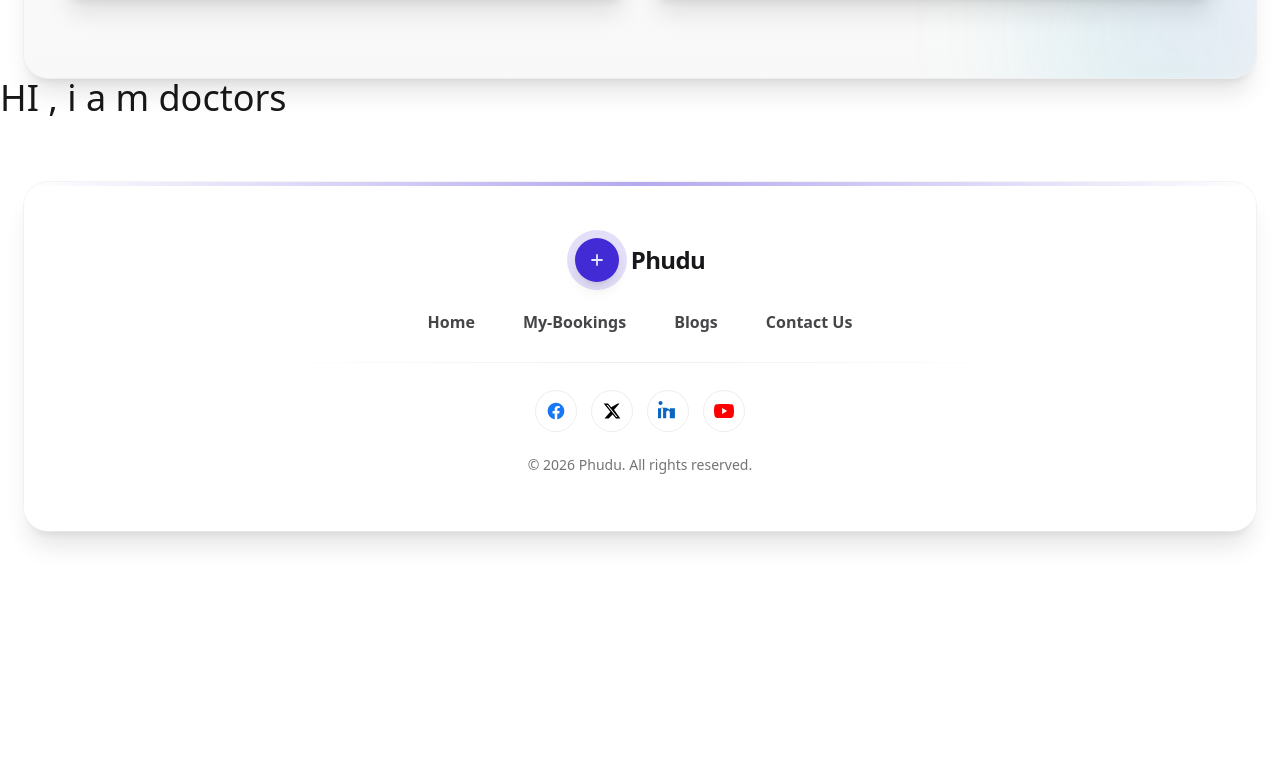
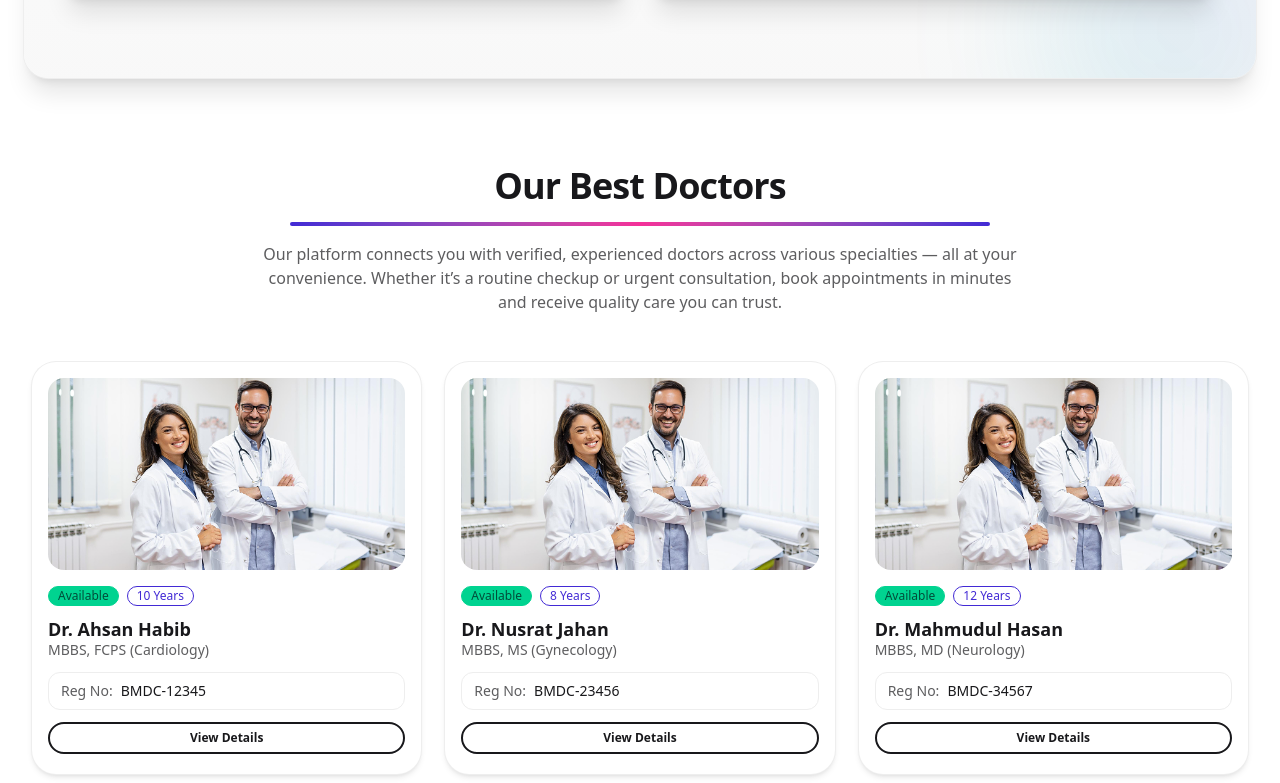
Before and after one commit to DevSiam420/Medical-Appointment-Booking-Application, a React (Vite) app: page / in a window 1280 px wide. Shown: the part 797-1580 px from the top of the page. Before the commit the page ends 1328 px from the top, so only its background shows below. Built offline with nearby package versions, Linux system fonts and the light colour scheme.

Commit message:
fetch data and show doctor card

```diff
--- a/src/Pages/Doctor/Doctor.jsx
+++ b/src/Pages/Doctor/Doctor.jsx
@@ -1,11 +1,57 @@
-import React from 'react';
+import React from "react";
 
-const Doctor = () => {
-    return (
-        <div>
-            <h1>hi</h1>
+const Doctor = ({ singleDoctor }) => {
+  const { name, image, education, experience, registration } = singleDoctor;
+
+  return (
+
+    <div className="group relative w-full">
+      {/* Hover glow */}
+      <div className="absolute -inset-0.5 rounded-3xl bg-gradient-to-br from-primary/0 via-primary/30 to-fuchsia-500/0 opacity-0 blur-xl transition group-hover:opacity-100" />
+
+      <div className="relative h-full rounded-3xl bg-base-100 ring-1 ring-base-300 shadow-md transition-all duration-300 group-hover:-translate-y-1 group-hover:shadow-xl">
+        {/* Image */}
+        <div className="p-4">
+          <div className="overflow-hidden rounded-2xl">
+            <img
+              src='/banner-img-1.png'
+              alt={name}
+              className="h-40 sm:h-44 md:h-48 w-full object-cover transition-transform duration-300 group-hover:scale-105"
+            />
+          </div>
         </div>
-    );
+
+        {/* Content */}
+        <div className="px-4 pb-5 space-y-3">
+          {/* Badges */}
+          <div className="flex flex-wrap gap-2">
+            <span className="badge badge-success badge-sm rounded-full">
+              Available
+            </span>
+            <span className="badge badge-outline badge-sm rounded-full text-primary border-primary">
+              {experience}
+            </span>
+          </div>
+
+          <div>
+            <h3 className="text-lg font-bold leading-tight">{name}</h3>
+            <p className="text-sm text-base-content/70">{education}</p>
+          </div>
+
+          {/* Registration */}
+          <div className="flex items-center gap-2 rounded-xl border border-base-300 px-3 py-2 text-sm">
+            <span className="opacity-70">Reg No:</span>
+            <span className="font-medium">{registration}</span>
+          </div>
+
+          {/* Button */}
+          <button className="btn btn-outline btn-sm w-full rounded-full border-2 hover:border-primary hover:bg-primary/10">
+            View Details
+          </button>
+        </div>
+      </div>
+    </div>
+  );
 };
 
 export default Doctor;
--- a/src/Pages/Doctors/Doctors.jsx
+++ b/src/Pages/Doctors/Doctors.jsx
@@ -2,84 +2,41 @@ import React, { Suspense } from "react";
 import Doctor from "../Doctor/Doctor";
 
 const Doctors = ({ Data }) => {
-  console.log(Data);
+  return (
+    <section className="mx-auto max-w-7xl px-4 sm:px-6 lg:px-8 mt-6 sm:mt-10">
+      {/* Title */}
+      <div className="px-6 sm:px-10 py-10 sm:py-12 text-center">
+        <h2 className="text-2xl sm:text-3xl md:text-4xl font-extrabold tracking-tight">
+          Our Best Doctors
+        </h2>
+        <div className="mt-4 flex justify-center">
+          <span className="h-1 w-175 rounded-full bg-gradient-to-r from-primary via-secondary to-primary" />
+        </div>
+        <p className="mt-4 max-w-3xl mx-auto text-xs sm:text-sm md:text-base text-base-content/70">
+          Our platform connects you with verified, experienced doctors across
+          various specialties — all at your convenience. Whether it’s a routine
+          checkup or urgent consultation, book appointments in minutes and
+          receive quality care you can trust.
+        </p>
+      </div>
 
-  return (
-    <div>
-      <h1 className="text-4xl"> HI , i a m doctors</h1>
       <Suspense
         fallback={
-          <div className="mx-auto max-w-7xl px-4 sm:px-6 mt-10">
-            <div className="relative overflow-hidden rounded-3xl ring-1 ring-base-300 bg-base-100/80 backdrop-blur-xl shadow-xl">
-              {/* soft glows */}
-              <div
-                aria-hidden
-                className="pointer-events-none absolute inset-0 -z-10"
-              >
-                <div className="absolute -top-20 left-1/2 -translate-x-1/2 w-[85%] h-40 rounded-full bg-gradient-to-r from-primary/20 via-secondary/20 to-accent/20 blur-3xl" />
-                <div className="absolute -bottom-24 -right-10 w-72 h-72 rounded-full bg-gradient-to-tr from-accent/15 to-primary/15 blur-3xl" />
-              </div>
-
-              <div
-                className="px-6 sm:px-10 py-12 sm:py-16 md:py-20 text-center"
-                role="status"
-                aria-live="polite"
-              >
-                {/* spinner + progress */}
-                <div className="mx-auto flex items-center justify-center gap-3">
-                  <span className="loading loading-ring loading-lg text-primary" />
-                  <span className="text-sm text-base-content/60">
-                    Loading content…
-                  </span>
-                </div>
-                <div className="mx-auto mt-4 w-full max-w-md">
-                  <progress className="progress progress-primary w-full" />
-                </div>
-
-                {/* headline skeleton */}
-                <div className="mt-8 grid place-items-center gap-3">
-                  <div className="skeleton h-8 sm:h-10 w-[92%] max-w-3xl rounded-xl" />
-                  <div className="skeleton h-8 sm:h-10 w-2/3 max-w-xl rounded-xl" />
-                </div>
-
-                {/* paragraph skeleton */}
-                <div className="mt-5 grid place-items-center gap-2">
-                  <div className="skeleton h-4 w-[90%] max-w-2xl rounded-lg" />
-                  <div className="skeleton h-4 w-[85%] max-w-2xl rounded-lg" />
-                  <div className="skeleton h-4 w-[70%] max-w-2xl rounded-lg" />
-                </div>
-
-                {/* search bar skeleton */}
-                <div className="mt-7 sm:mt-8 mx-auto w-full max-w-2xl">
-                  <div className="flex flex-col sm:flex-row items-stretch gap-3">
-                    <div className="skeleton h-12 sm:h-14 rounded-full flex-1" />
-                    <div className="skeleton h-12 sm:h-14 rounded-full w-40 sm:w-44" />
-                  </div>
-                </div>
-
-                {/* cards skeleton */}
-                <div className="mt-8 sm:mt-10 grid grid-cols-1 md:grid-cols-2 gap-5 sm:gap-6">
-                  <div className="skeleton h-56 sm:h-72 w-full rounded-2xl" />
-                  <div className="skeleton h-56 sm:h-72 w-full rounded-2xl" />
-                </div>
-
-                {/* tip */}
-                <div className="mt-8 flex justify-center">
-                  <div className="badge badge-outline rounded-full px-4 py-3 bg-base-100/70 backdrop-blur ring-1 ring-base-300/70">
-                    This is a fallback view. Content will appear automatically.
-                  </div>
-                </div>
-              </div>
-            </div>
+          <div className="grid grid-cols-1 sm:grid-cols-2 lg:grid-cols-3 gap-4 sm:gap-6">
+            {[1, 2, 3].map((i) => (
+              <div key={i} className="skeleton h-56 sm:h-64 rounded-3xl"></div>
+            ))}
           </div>
         }
       >
-        {/* map Data */}
-        {
-
-        }
+        {/* Doctors Grid */}
+        <div className="grid grid-cols-1 sm:grid-cols-2 lg:grid-cols-3 gap-4 sm:gap-6">
+          {Data.map((singleDoctor) => (
+            <Doctor key={singleDoctor.id} singleDoctor={singleDoctor} />
+          ))}
+        </div>
       </Suspense>
-    </div>
+    </section>
   );
 };
 
```
